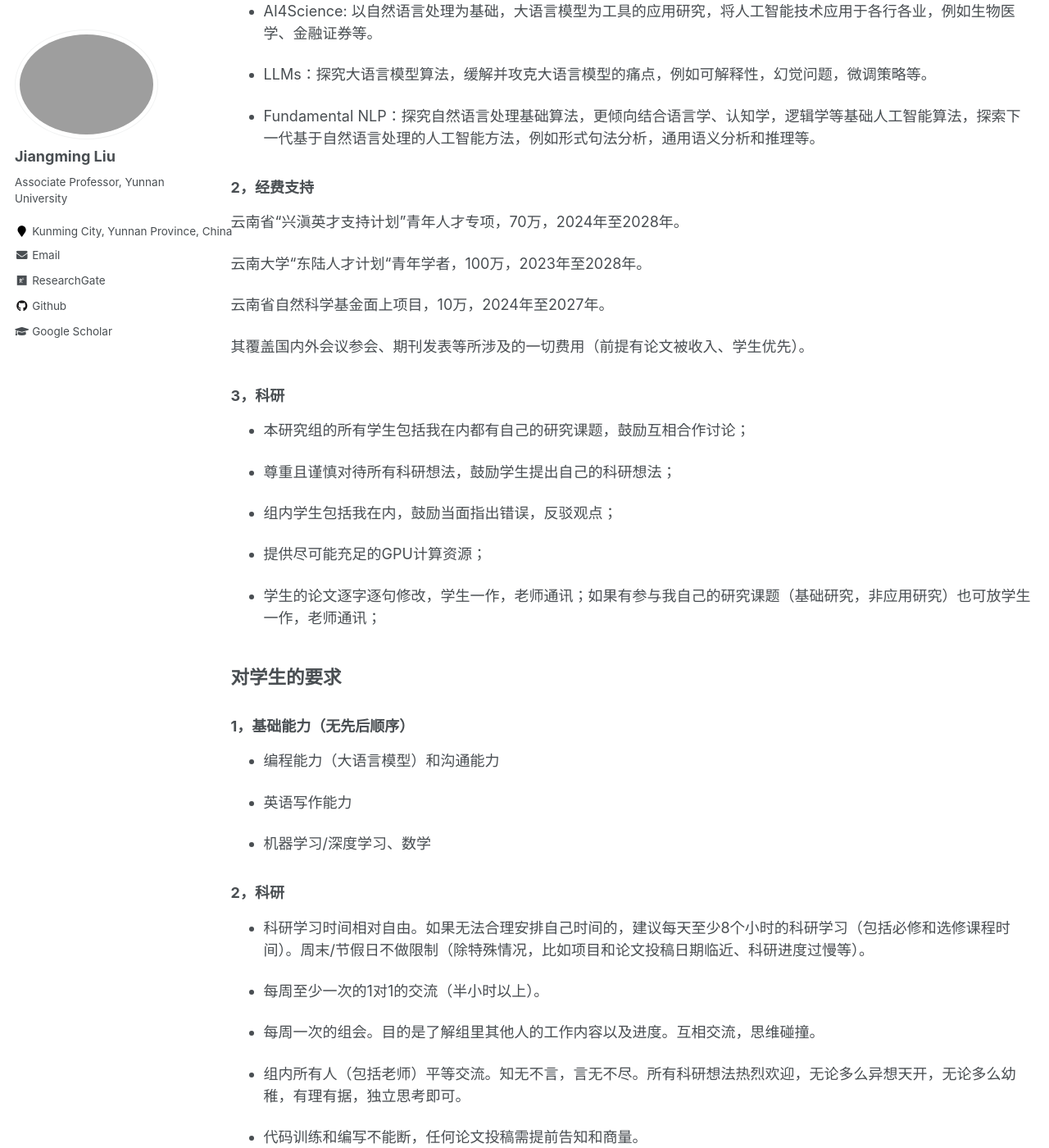
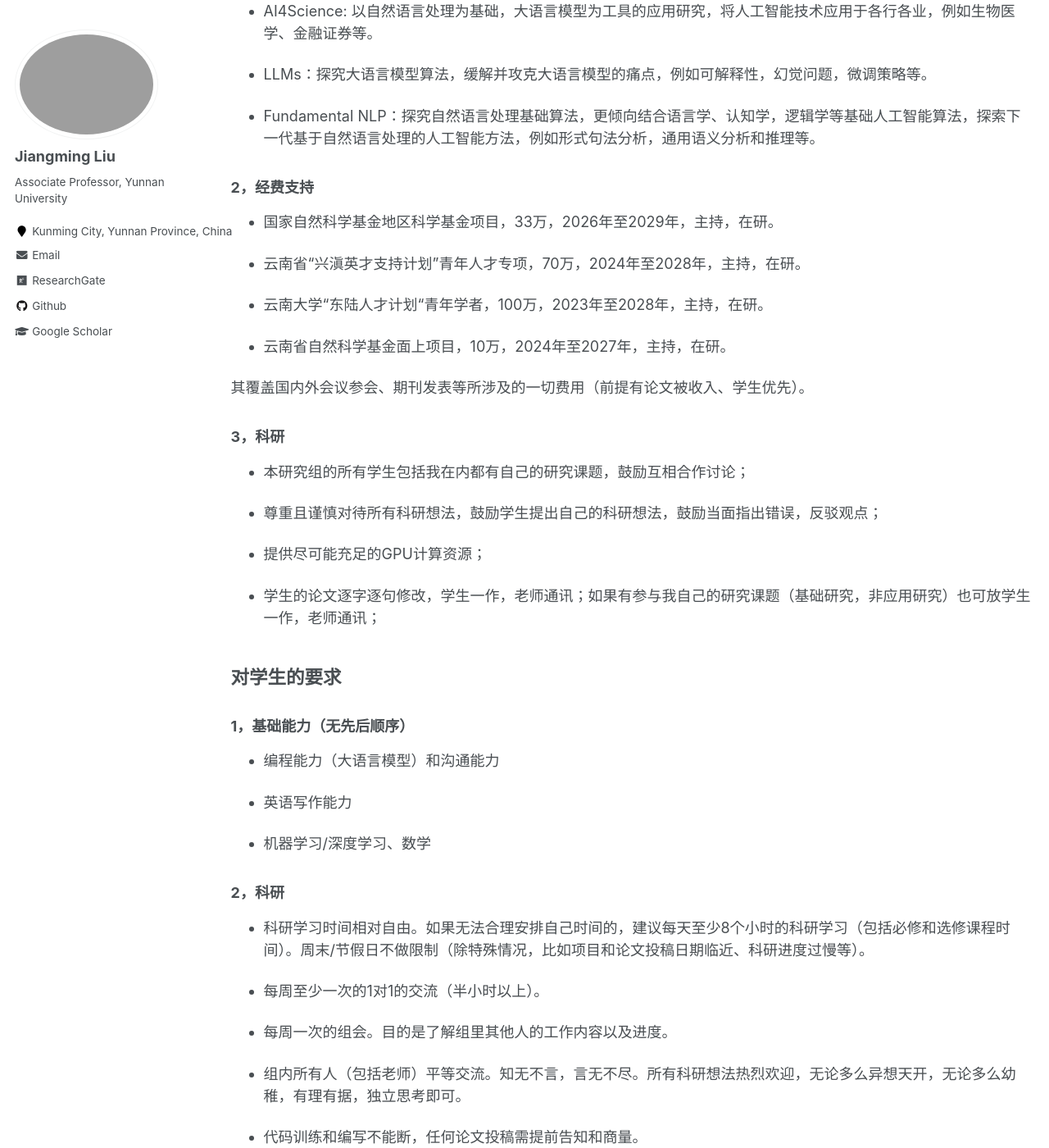
Before and after one commit to LeonCrashCode/LeonCrashCode.github.io, a Jekyll site: the page built from _pages/group_zh.md, in a window 1280 px wide and 1400 px high, scrolled down 686 px. Shown: the whole window at 82% size. Built offline with Jekyll 4.4.1, drawn with Linux system fonts in a browser that asks for light colours; some of the changed text lies outside the part shown.

Commit message:
Update group_zh.md

```diff
--- a/_pages/group_zh.md
+++ b/_pages/group_zh.md
@@ -36,11 +36,13 @@ redirect_from:
 
 ### 2，经费支持
 
-云南省“兴滇英才⽀持计划”青年⼈才专项，70万，2024年至2028年。
+- 国家自然科学基金地区科学基金项目，33万，2026年至2029年，主持，在研。
 
-云南⼤学“东陆⼈才计划“青年学者，100万，2023年至2028年。
+- 云南省“兴滇英才⽀持计划”青年⼈才专项，70万，2024年至2028年，主持，在研。
 
-云南省自然科学基金面上项目，10万，2024年至2027年。
+- 云南⼤学“东陆⼈才计划“青年学者，100万，2023年至2028年，主持，在研。
+
+- 云南省自然科学基金面上项目，10万，2024年至2027年，主持，在研。
 
 其覆盖国内外会议参会、期刊发表等所涉及的一切费用（前提有论文被收入、学生优先）。
 
@@ -48,9 +50,7 @@ redirect_from:
 
 - 本研究组的所有学生包括我在内都有自己的研究课题，鼓励互相合作讨论；
 
-- 尊重且谨慎对待所有科研想法，鼓励学生提出自己的科研想法；
-
-- 组内学生包括我在内，鼓励当面指出错误，反驳观点；
+- 尊重且谨慎对待所有科研想法，鼓励学生提出自己的科研想法，鼓励当面指出错误，反驳观点；
 
 - 提供尽可能充足的GPU计算资源；
 
@@ -72,7 +72,7 @@ redirect_from:
 
 - 每周至少一次的1对1的交流（半小时以上）。
 
-- 每周一次的组会。目的是了解组里其他人的工作内容以及进度。互相交流，思维碰撞。
+- 每周一次的组会。目的是了解组里其他人的工作内容以及进度。
 
 - 组内所有人（包括老师）平等交流。知无不言，言无不尽。所有科研想法热烈欢迎，无论多么异想天开，无论多么幼稚，有理有据，独立思考即可。
 
```
Also changed, not shown: other parts of _pages/group_zh.md (+1 -1 lines).
